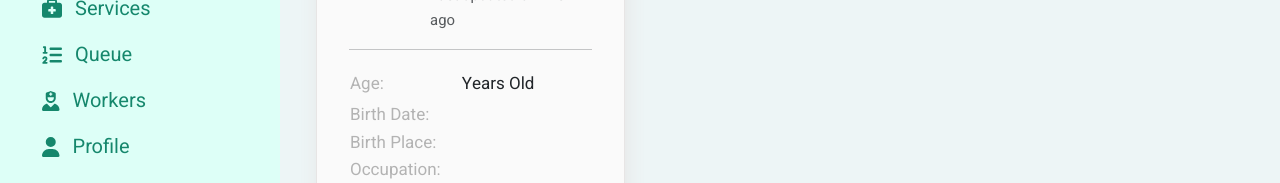
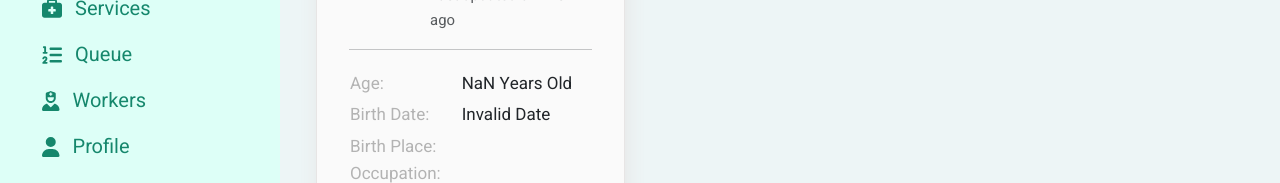
Before and after one commit to ChristineCartilla/capstone_THC, a React (Create React App) app in the folder client/: page /familyplanning/1 in a window 1280 px wide. Shown: the part 376-559 px from the top of the page. Built offline with nearby package versions, Linux system fonts and the light colour scheme; no server answers; a web font is replaced by a local one.

Commit message:
fixed assessment display, age and brithdate format for family planning, hema, and urinalysis

```diff
--- a/client/src/App.js
+++ b/client/src/App.js
@@ -64,7 +64,7 @@ function App() {
           <Route path="/dashboard" element={<Dashboard />} />
           <Route path="/prenatal" element={<Prenatal />} />
           <Route path="/prenatal/:residentid" element={<PrenatalSpecificResident />} />
-          <Route path="/prenatal/specres/record" element={<PrenatalSpecificRecord />} />
+          <Route path="/prenatal/:residentid/:recordid" element={<PrenatalSpecificRecord />} />
           <Route path="/immunization" element={<Immunization />} />
           <Route path="/immunization/:residentid" element={<ImmunizationSpecificResident />} />
           {/* <Route path="/immunization/specres/record" element={<ImmunizationSpecificRecord />} /> */}
--- a/client/src/pages/FamilyPlanning/familyPlanning.js
+++ b/client/src/pages/FamilyPlanning/familyPlanning.js
@@ -7,6 +7,8 @@ import SidebarOpenBtn from '../../components/SidebarOpenBtn.js'
 const FamilyPlanning = () => {
     const [patient, setPatient] = useState([]);
     const navigate = useNavigate();
+
+
 
     const handleViewExaminations = (patient) => {
         navigate(`/familyplanning/${patient._id}`,
--- a/client/src/pages/FamilyPlanning/familyPlanningSpecificResident.js
+++ b/client/src/pages/FamilyPlanning/familyPlanningSpecificResident.js
@@ -62,6 +62,33 @@ const FamilyPlanningSpecificResident = () => {
         return readableDate;
     }
 
+    const formatAge = (dateString) => {
+        const dateOfBirth = new Date(dateString);
+
+        // Calculate the age
+        const now = new Date();
+        const age = now.getFullYear() - dateOfBirth.getFullYear();
+        const monthDiff = now.getMonth() - dateOfBirth.getMonth();
+
+        if (monthDiff < 0 || (monthDiff === 0 && now.getDate() < dateOfBirth.getDate())) {
+            return age - 1;
+        }
+
+        return age;
+    };
+
+    function formatDate(dateString) {
+        const date = new Date(dateString);
+        if (!isNaN(date.getTime())) {
+        return date.toLocaleDateString("en-US", {
+            year: "numeric",
+            month: "long",
+            day: "numeric",
+        });
+        } else {
+        return "Invalid Date";
+        }
+    }
 
     return (
         <>
@@ -100,11 +127,11 @@ const FamilyPlanningSpecificResident = () => {
                                                 <tbody>
                                                     <tr>
                                                         <td scope="row">Age:</td>
-                                                        <td>{patientinfo.age} Years Old</td>
+                                                        <td>{formatAge(patientinfo.birthDate)} Years Old</td>
                                                     </tr>
                                                     <tr>
                                                         <td scope="row">Birth Date:</td>
-                                                        <td>{patientinfo.birthDate}</td>
+                                                        <td>{formatDate(patientinfo.birthDate)}</td>
                                                     </tr>
                                                     <tr>
                                                         <td scope="row">Birth Place:</td>
--- a/client/src/pages/FamilyPlanning/familyPlanningSpecificResidentRecord.js
+++ b/client/src/pages/FamilyPlanning/familyPlanningSpecificResidentRecord.js
@@ -15,6 +15,7 @@ const FamilyPlanningSpecificResidentRecord = () => {
     const { residentid, recordid } = useParams();
     const [patientinfo, setPatientInfo] = useState([]);
     const [familyplanningInfo, setFamilyPlanningInfo] = useState([]);
+    const [selectedRecordId, setSelectedRecordId] = useState(null);
 
     useEffect(() => {
         patientInformation();
@@ -32,14 +33,33 @@ const FamilyPlanningSpecificResidentRecord = () => {
        await axios.get(`familyplanning/getrecord/${residentid}/${recordid}`)
         .then((response) => {
             setFamilyPlanningInfo(response.data.record)
+         //  setFamilyPlanningInfo(response.data.record)
+
         })
-        console.log(familyplanningInfo)
+    }
+
+    const handleRowClick = (recordid) => {
+        setSelectedRecordId(recordid);
+    };
+
+    function formatDate(dateString) {
+        const date = new Date(dateString);
+        if (!isNaN(date.getTime())) {
+        return date.toLocaleDateString("en-US", {
+            year: "numeric",
+            month: "long",
+            day: "numeric",
+        });
+        } else {
+        return "Invalid Date";
+        }
     }
 
     const handleBack = () => {
         window.history.back()
     }
 
+console.log(selectedRecordId);
     return (
         <>
             <div className=''>
@@ -107,7 +127,7 @@ const FamilyPlanningSpecificResidentRecord = () => {
                                                 {/* COLUMN 1 */}
                                                 <div className="col-md-4">
                                                     <label className='fw-bold'>Birth Date: </label>
-                                                    <span> {patientinfo.birthDate}</span>
+                                                    <span> {formatDate(patientinfo.birthDate)}</span>
                                                 </div>
 
                                                 {/* COLUMN 2 */}
@@ -521,29 +541,28 @@ const FamilyPlanningSpecificResidentRecord = () => {
                                                 </tr>
                                             </thead>
                                             <tbody >
-                                                {/* {
-                                                    test.map((rec,idx) => (
+
+                                                {
+                                                    familyplanningInfo.familyPlanningAssessment && familyplanningInfo.familyPlanningAssessment.map((rec, idx) => {
+                                                        if(rec._id !== null){
+                                                            return (
                                                                 <tr
                                                                     className='sp2-clickableMCRRow'
                                                                     key={idx}
-                                                            data-bs-toggle="modal" data-bs-target="#PAssesView"
+                                                                    data-bs-toggle="modal" data-bs-target="#fpAssesView"
+                                                                    onClick={() => handleRowClick(rec._id)}
                                                                 >
-                                                            <td>{rec.test}</td>
+                                                                    <td>{rec._id}</td>
+                                                                    <td>{rec.doctor}</td>
                                                                     <td>{rec.date}</td>
                                                                 </tr>
-                                                    ))
+                                                            )
                                                         }
-                                             */}
+                                                    })
+                                                }
 
-                                                <tr
-                                                    className='sp2-clickableMCRRow'
-                                                    data-bs-toggle="modal" data-bs-target="#fpAssesView"
-                                                >
-                                                    <td>Session Finding #1</td>
-                                                    <td>Dr. Doe</td>
-                                                    <td>June 1, 2021</td>
 
-                                                </tr>
+
                                             </tbody>
                                         </table>
                                     </div>
@@ -593,11 +612,11 @@ const FamilyPlanningSpecificResidentRecord = () => {
             </div>
 
              {/* Add Family Assessment Modal  */}
-                <AdditionFamilyPlanningAssessment residentid={patientinfo._id}/>
+                <AdditionFamilyPlanningAssessment residentid={patientinfo._id} recordid={familyplanningInfo._id}/>
 
            {/* View Family Assessment Modal  */}
 
-                        <ViewFamilyPlanningAssessment residentid={patientinfo._id}/>
+            <ViewFamilyPlanningAssessment recordid={selectedRecordId}/>
 
         </>
     )
--- a/client/src/pages/Laboratory/HematologySpecificRecord.js
+++ b/client/src/pages/Laboratory/HematologySpecificRecord.js
@@ -32,6 +32,23 @@ const HematologySpecificRecord = () => {
             setHematologyInfo(response.data.record)
         })
     }
+
+    const formatAge = (dateString) => {
+        const dateOfBirth = new Date(dateString);
+
+        // Calculate the age
+        const now = new Date();
+        const age = now.getFullYear() - dateOfBirth.getFullYear();
+        const monthDiff = now.getMonth() - dateOfBirth.getMonth();
+
+        if (monthDiff < 0 || (monthDiff === 0 && now.getDate() < dateOfBirth.getDate())) {
+            return age - 1;
+        }
+
+        return age;
+    };
+
+
 
     const handleBack = () => {
         window.history.back()
@@ -73,7 +90,7 @@ const HematologySpecificRecord = () => {
                                                 </div>
                                                 <div className="mt-4">
                                                     <label className='fw-bold'>Age: </label>
-                                                    <span> {patientinfo.age} Years Old</span>
+                                                    <span> {formatAge(patientinfo.birthDate)} Years Old</span>
                                                 </div>
                                                 <div className="mt-4">
                                                     <label className='fw-bold'>Address: </label>
--- a/client/src/pages/Laboratory/HematologySpecificResident.js
+++ b/client/src/pages/Laboratory/HematologySpecificResident.js
@@ -40,6 +40,21 @@ const HematologySpecificResident = () => {
         }
     }
 
+    const formatAge = (dateString) => {
+        const dateOfBirth = new Date(dateString);
+
+        // Calculate the age
+        const now = new Date();
+        const age = now.getFullYear() - dateOfBirth.getFullYear();
+        const monthDiff = now.getMonth() - dateOfBirth.getMonth();
+
+        if (monthDiff < 0 || (monthDiff === 0 && now.getDate() < dateOfBirth.getDate())) {
+            return age - 1;
+        }
+
+        return age;
+    };
+
     const navigateRecord = (recordid) => {
         navigate(recordid);
     }
@@ -69,6 +84,20 @@ const HematologySpecificResident = () => {
         const serviceProvider = fetchServiceProvider.data.first_name+" "+fetchServiceProvider.data.last_name;
         setServiceProviderName(serviceProvider);
     }
+
+    function formatDate(dateString) {
+        const date = new Date(dateString);
+        if (!isNaN(date.getTime())) {
+        return date.toLocaleDateString("en-US", {
+            year: "numeric",
+            month: "long",
+            day: "numeric",
+        });
+        } else {
+        return "Invalid Date";
+        }
+    }
+
     return (
         <>
         <div className=''>
@@ -106,11 +135,11 @@ const HematologySpecificResident = () => {
                                             <tbody>
                                                 <tr>
                                                     <td scope="row">Age:</td>
-                                                    <td>{patientinfo.age} Years Old</td>
+                                                    <td>{formatAge(patientinfo.birthDate)} Years Old</td>
                                                 </tr>
                                                 <tr>
                                                     <td scope="row">Birth Date:</td>
-                                                    <td>{patientinfo.birthDate}</td>
+                                                    <td>{formatDate(patientinfo.birthDate)}</td>
                                                 </tr>
                                                 <tr>
                                                     <td scope="row">Birth Place:</td>
--- a/client/src/pages/Laboratory/UrinalysisSpecificResident.js
+++ b/client/src/pages/Laboratory/UrinalysisSpecificResident.js
@@ -62,6 +62,34 @@ const UrinalysisSpecificResident = () => {
         return readableDate;
     }
 
+    const formatAge = (dateString) => {
+        const dateOfBirth = new Date(dateString);
+
+        // Calculate the age
+        const now = new Date();
+        const age = now.getFullYear() - dateOfBirth.getFullYear();
+        const monthDiff = now.getMonth() - dateOfBirth.getMonth();
+
+        if (monthDiff < 0 || (monthDiff === 0 && now.getDate() < dateOfBirth.getDate())) {
+            return age - 1;
+        }
+
+        return age;
+    };
+
+    function formatDate(dateString) {
+        const date = new Date(dateString);
+        if (!isNaN(date.getTime())) {
+        return date.toLocaleDateString("en-US", {
+            year: "numeric",
+            month: "long",
+            day: "numeric",
+        });
+        } else {
+        return "Invalid Date";
+        }
+    }
+
     const getServiceProvider = async() => {
         const userId = sessionStorage.getItem("profileId");
         const fetchServiceProvider = await axios.get(`/profile/${userId}`);
@@ -105,11 +133,11 @@ const UrinalysisSpecificResident = () => {
                                             <tbody>
                                                 <tr>
                                                     <td scope="row">Age:</td>
-                                                    <td>{patientinfo.age} Years Old</td>
+                                                    <td>{formatAge(patientinfo.birthDate)} Years Old</td>
                                                 </tr>
                                                 <tr>
                                                     <td scope="row">Birth Date:</td>
-                                                    <td>{patientinfo.birthDate}</td>
+                                                    <td>{formatDate(patientinfo.birthDate)}</td>
                                                 </tr>
                                                 <tr>
                                                     <td scope="row">Birth Place:</td>
```
Also changed, not shown: client/src/components/AdditionalFamilyPlanning.js (+1 -9 lines), client/src/components/ViewFamilyPlanningAssessment.js (+7 -4 lines), 2 other files (tests, documents, lock files or other folders). Lines whose indentation alone changed are shown as unchanged.
